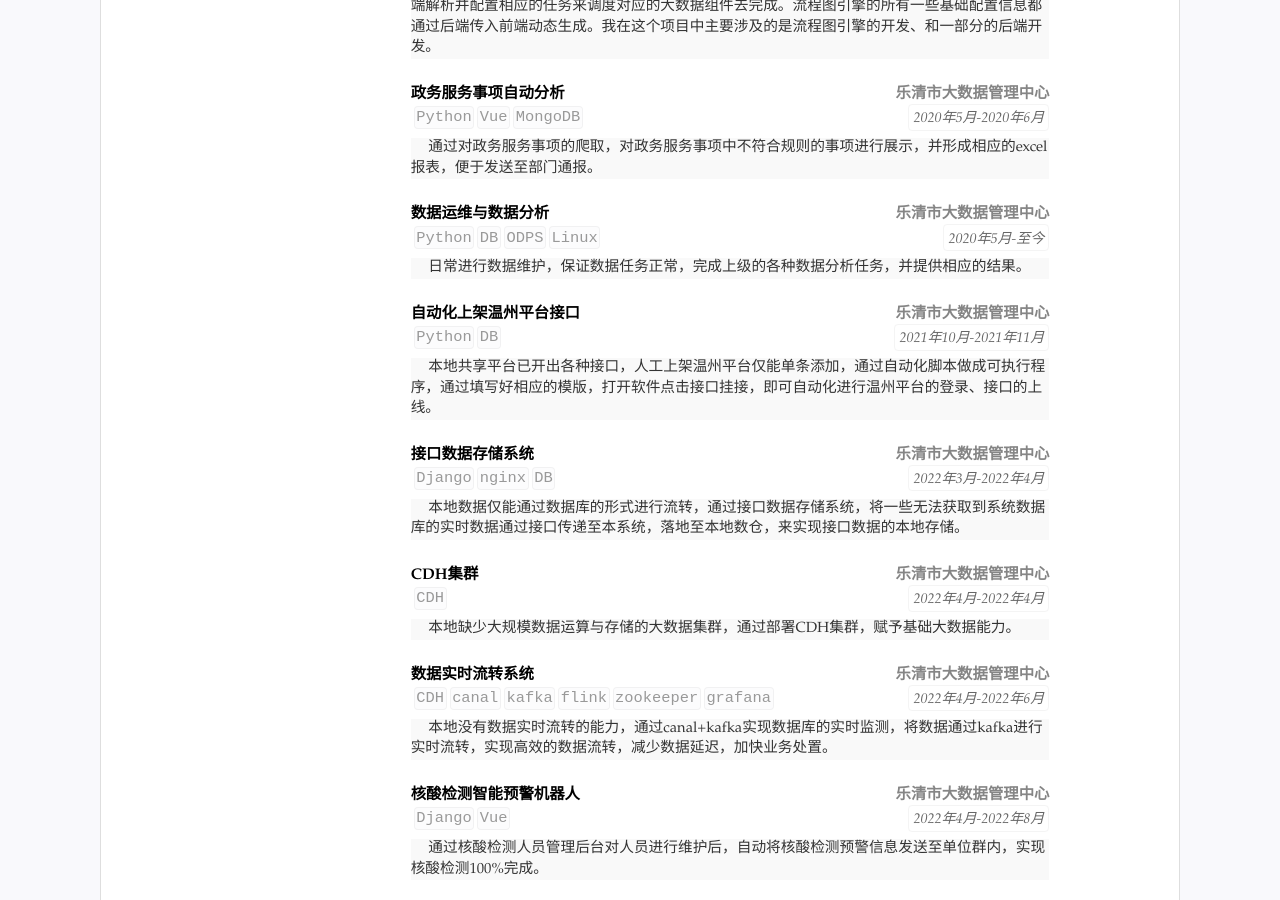
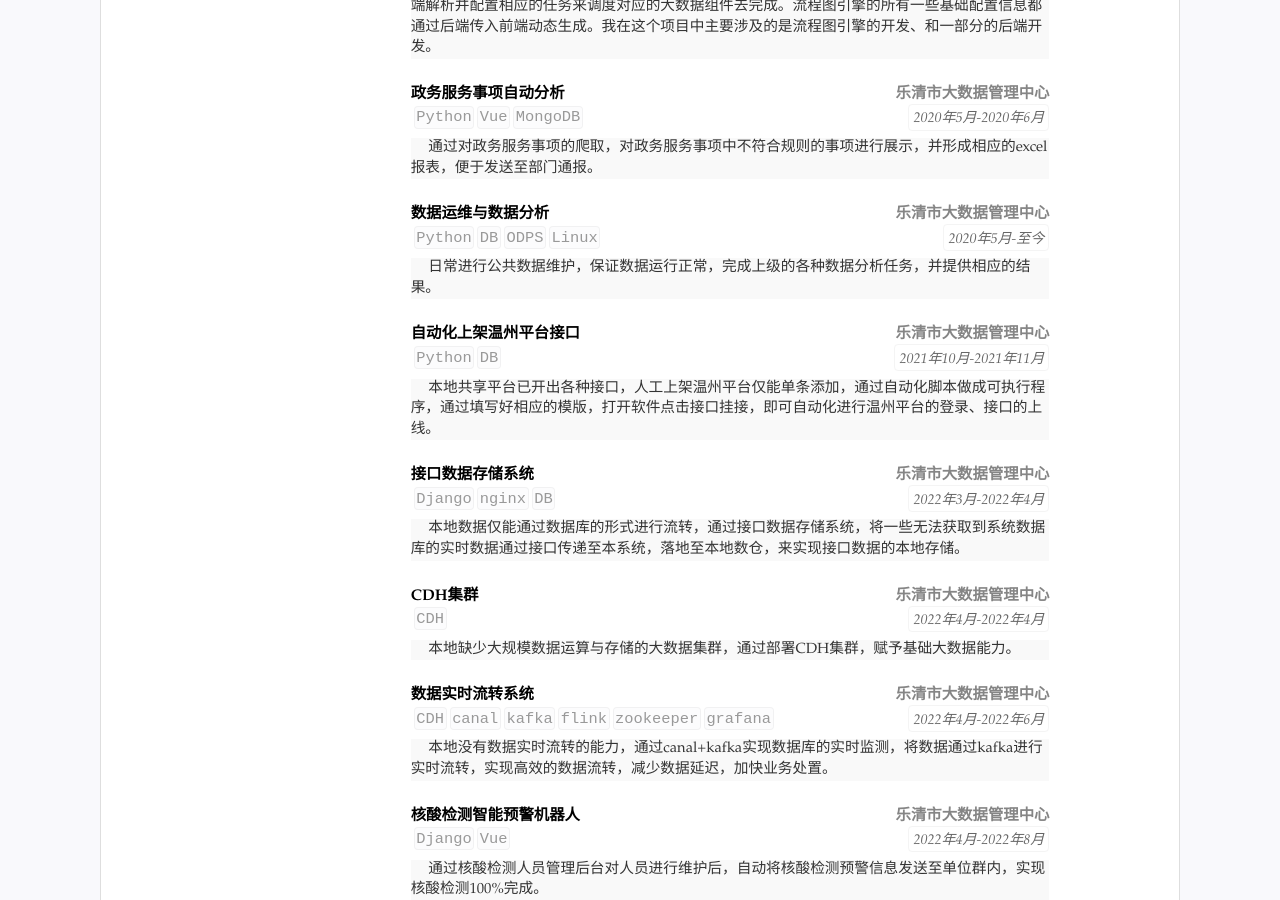
Before and after one commit to llluno/resume, a Jekyll site: the page built from index.html, in a window 1280 px wide and 900 px high, scrolled down 2145 px. Built offline with Jekyll 4.4.1, drawn with Linux system fonts in a browser that asks for light colours.

Commit message:
Update resume.yml

```diff
--- a/_data/resume.yml
+++ b/_data/resume.yml
@@ -181,7 +181,7 @@ main: #简历主要内容，
           - DB
           - ODPS
           - Linux
-        detail: 日常进行数据维护，保证数据任务正常，完成上级的各种数据分析任务，并提供相应的结果。
+        detail: 日常进行公共数据维护，保证数据运行正常，完成上级的各种数据分析任务，并提供相应的结果。
         sub: 乐清市大数据管理中心
 
 
```
